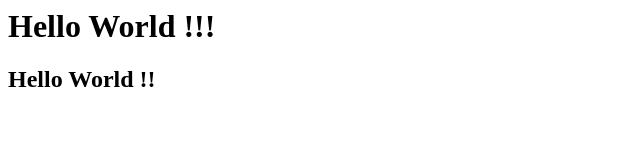
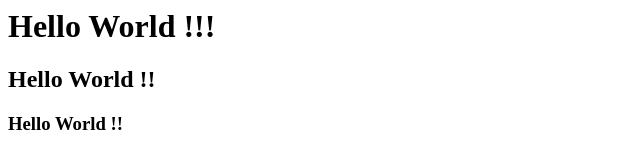
Before and after one commit to aysunyslgl/exampleRepo.com, a plain HTML site: page index.html in a window 1280 px wide. Shown: the whole page, without its empty margins (0-640 px from the left). Drawn offline with Linux system fonts and the light colour scheme.

Commit message:
update index html

```diff
--- a/index.html
+++ b/index.html
@@ -1,4 +1,5 @@
 <html>
 <h1>Hello World !!!</h1>
-<h2> Hello World !! </h>
+<h2> Hello World !! </h2>
+<h3> Hello World !! </h3>
 </html>
```
